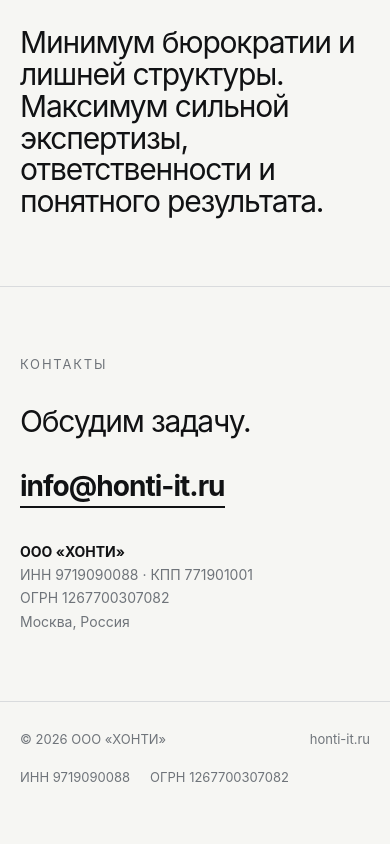
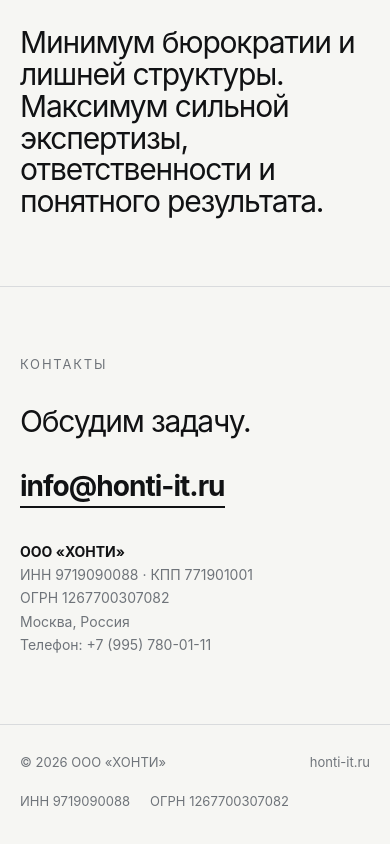
Before and after one commit to evgenykei/honti-site, a plain HTML site: page index.html in a window 390 px wide. Shown: the part 3601-4445 px from the top of the page. Drawn offline with Linux system fonts and the light colour scheme.

Commit message:
Add clickable company phone to contact details

```diff
--- a/index.html
+++ b/index.html
@@ -260,7 +260,8 @@
           <strong>ООО «ХОНТИ»</strong><br/>
           ИНН 9719090088 · КПП 771901001<br/>
           ОГРН 1267700307082<br/>
-          Москва, Россия
+          Москва, Россия<br/>
+          Телефон: <a href="tel:+79957800111" style="white-space:nowrap">+7 (995) 780-01-11</a>
         </div>
       </div>
     </section>
```
